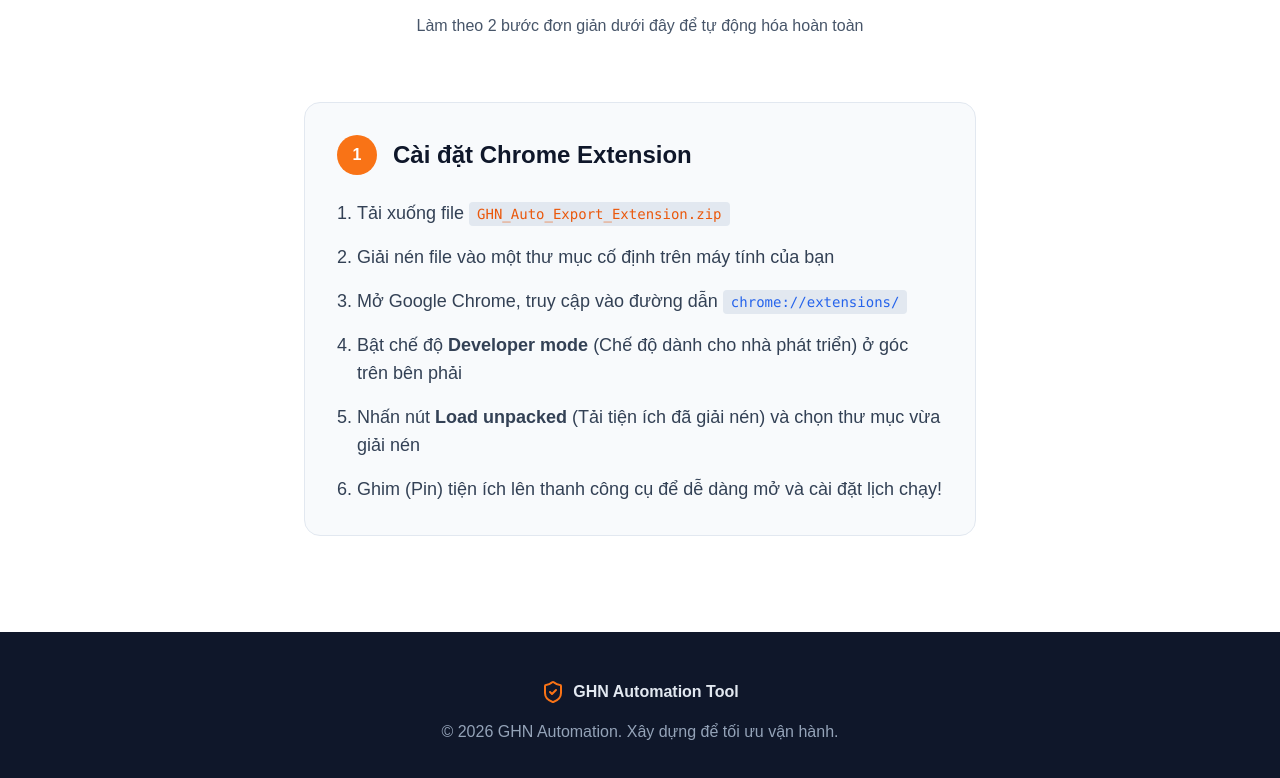
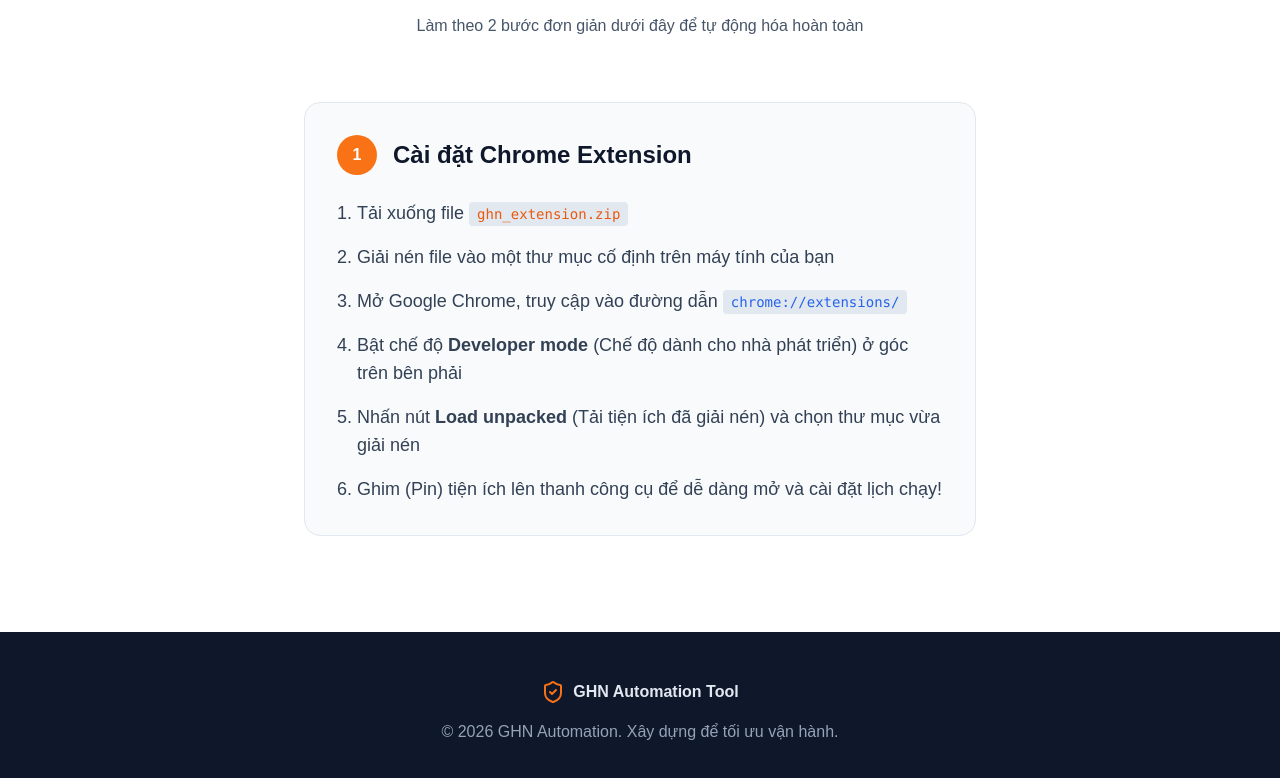
Before and after one commit to tuannghiabmt91/ghn-auto-export-web, a Next.js app: page / in a window 1280 px wide. Shown: the part 1603-2381 px from the top of the page. Built offline with nearby package versions, Linux system fonts and the light colour scheme.

Commit message:
Add files via upload

```diff
--- a/app/page.tsx
+++ b/app/page.tsx
@@ -82,7 +82,7 @@
                 <h3 className="text-2xl font-bold">Cài đặt Chrome Extension</h3>
               </div>
               <ol className="list-decimal pl-5 space-y-4 text-slate-700 text-lg">
-                <li>Tải xuống file <code className="bg-slate-200 px-2 py-1 rounded text-sm font-mono text-orange-600">GHN_Auto_Export_Extension.zip</code></li>
+                <li>Tải xuống file <code className="bg-slate-200 px-2 py-1 rounded text-sm font-mono text-orange-600">ghn_extension.zip</code></li>
                 <li>Giải nén file vào một thư mục cố định trên máy tính của bạn</li>
                 <li>Mở Google Chrome, truy cập vào đường dẫn <code className="bg-slate-200 px-2 py-1 rounded text-sm text-blue-600">chrome://extensions/</code></li>
                 <li>Bật chế độ <strong>Developer mode</strong> (Chế độ dành cho nhà phát triển) ở góc trên bên phải</li>
```
